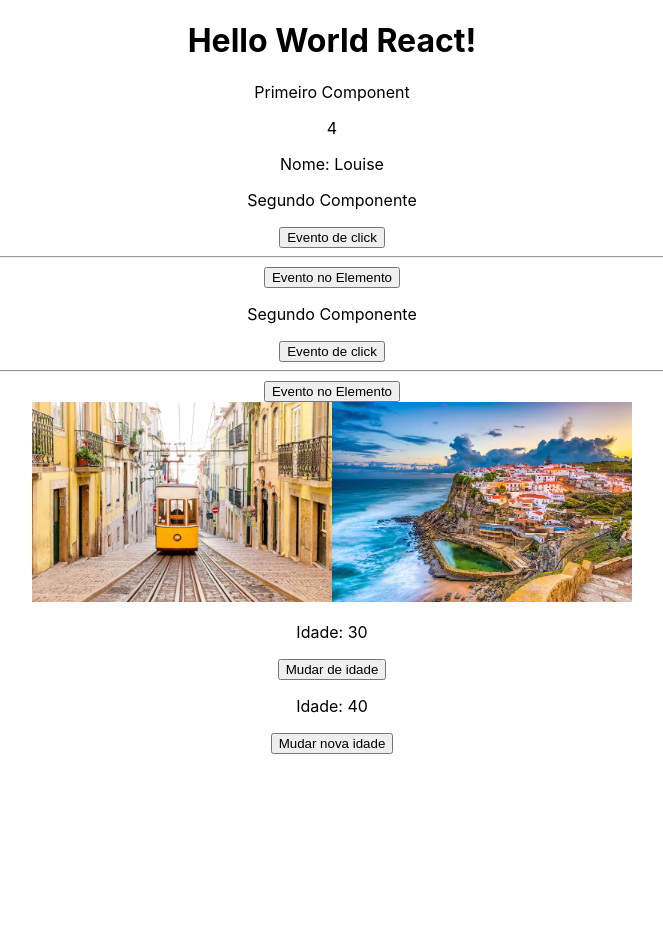
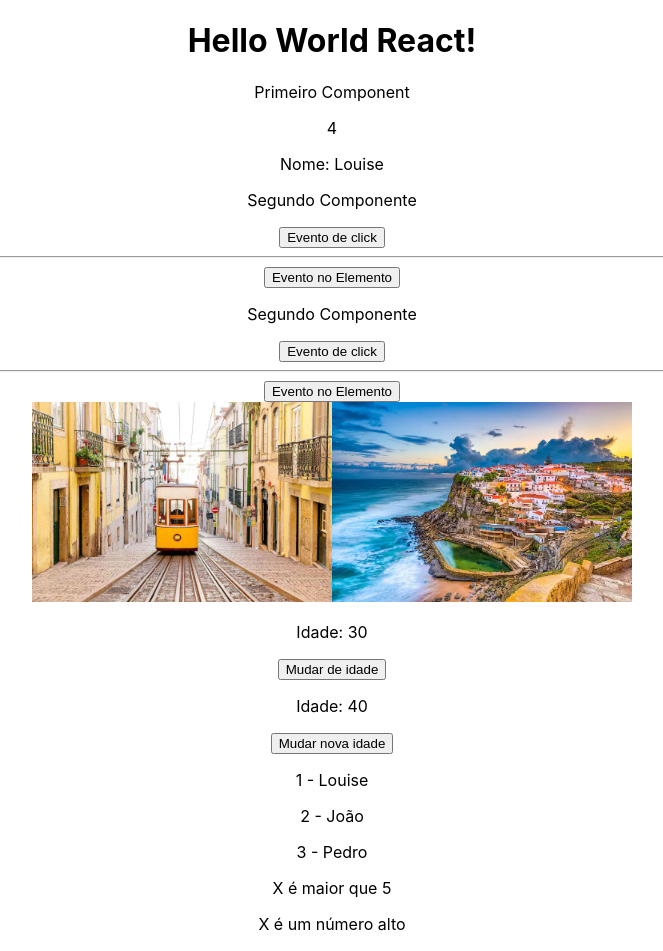
Before and after one commit to louisecastrof/Projects_and_Studies, a React (Create React App) app in the folder React/1_INTRO/hello-world/: page / in a window 1280 px wide. Shown: the top 951 px of the page, without its empty margins (308-971 px from the left). Built offline with nearby package versions, Linux system fonts and the light colour scheme.

Commit message:
:sparkles: Renderização condicional

```diff
--- a/React/1_INTRO/hello-world/src/App.js
+++ b/React/1_INTRO/hello-world/src/App.js
@@ -4,6 +4,8 @@ import FirstComponent from './components/FirstComponent';
 import AnotherComponent from './components/AnotherComponent';
 import Images from './components/Images';
 import Hooks from './components/Hooks';
+import List from './components/List';
+import RenderCond from './components/RenderCond';
 
 function App() {
   return (
@@ -13,6 +15,9 @@ function App() {
       < AnotherComponent />
       <Images/ >
       <Hooks />
+      <List />
+      <RenderCond x={8} y={10} />
+
     </div>
   );
 }
--- /dev/null
+++ b/React/1_INTRO/hello-world/src/components/List.js
@@ -0,0 +1,23 @@
+const List = () => {
+    const items = [{
+        id: 1,
+        name: "Louise"
+    }, {
+        id: 2,
+        name: "João",
+    },{
+        id: 3,
+        name: "Pedro"
+    },
+    ];
+
+    return <div>
+        {items.map((item) => (
+            <p key={item.id}>
+                {item.id} - {item.name}
+            </p>
+        ))}
+    </div>
+};
+
+export default List;
--- /dev/null
+++ b/React/1_INTRO/hello-world/src/components/RenderCond.js
@@ -0,0 +1,9 @@
+const RenderCond = ({x, y}) => {
+    return <div>
+        {x > 5 && <p>X é maior que 5</p>}
+        {x > 5 ? <p>X é um número alto</p> : <p>X é um número baixo</p>}
+        <p>O valor de y é: {y}</p>
+        </div>;
+};
+
+export default RenderCond;
```
